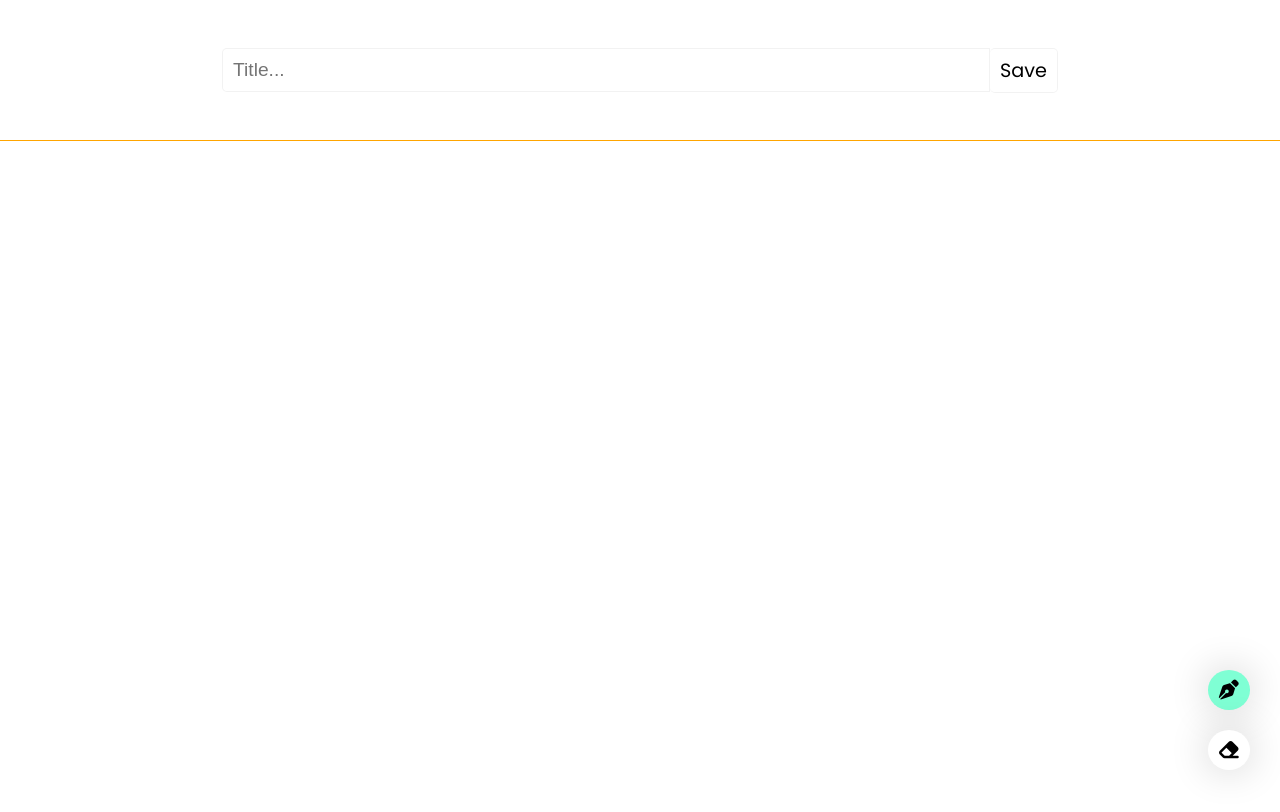
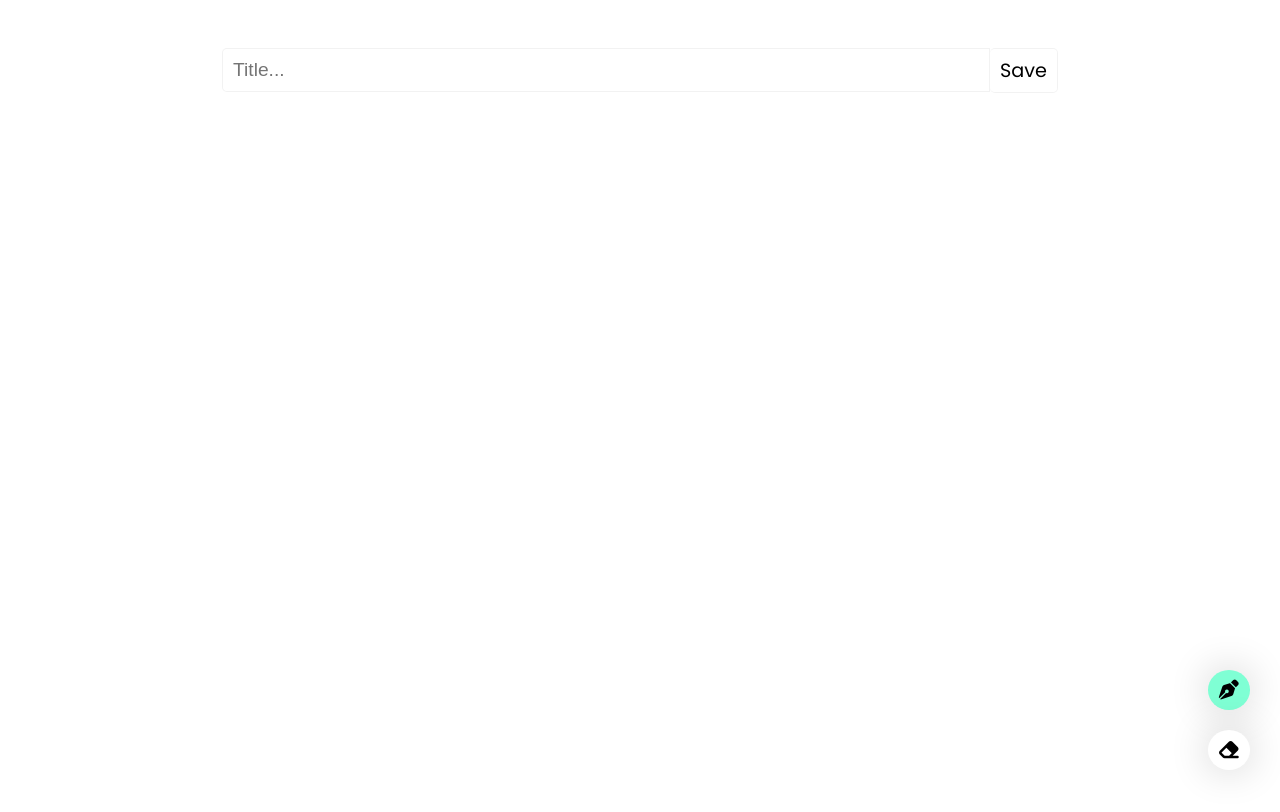
Before and after one commit to MohamedKhaledSamir/Nota-App, a plain HTML site: page pages/draw/draw.html in a window 1280 px wide. Drawn offline with Linux system fonts and the light colour scheme.

Commit message:
update canvas border

```diff
--- a/assets/sass/draw.scss
+++ b/assets/sass/draw.scss
@@ -4,10 +4,6 @@ body {
   max-height: 100vh;
   overflow: hidden;
   position: relative;
-}
-
-canvas {
-  border-top: 1px solid orange;
 }
 
 .title-save {
```
Also changed, not shown: assets/css/draw.css.
